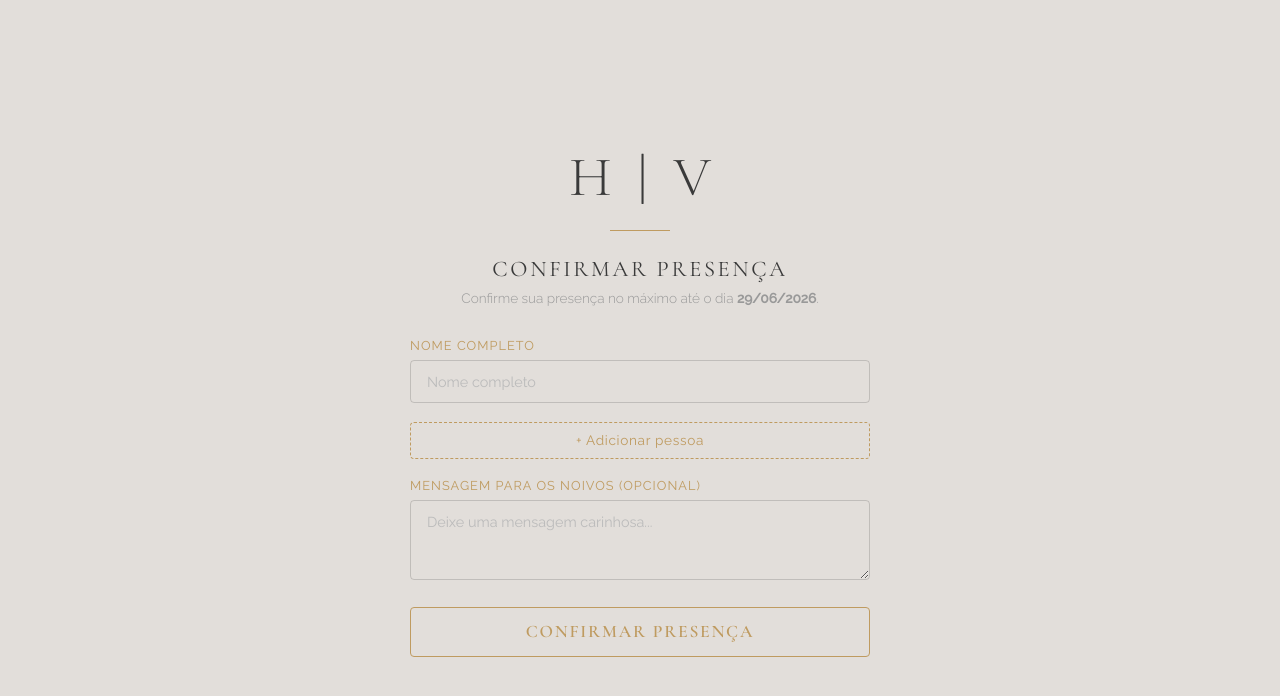
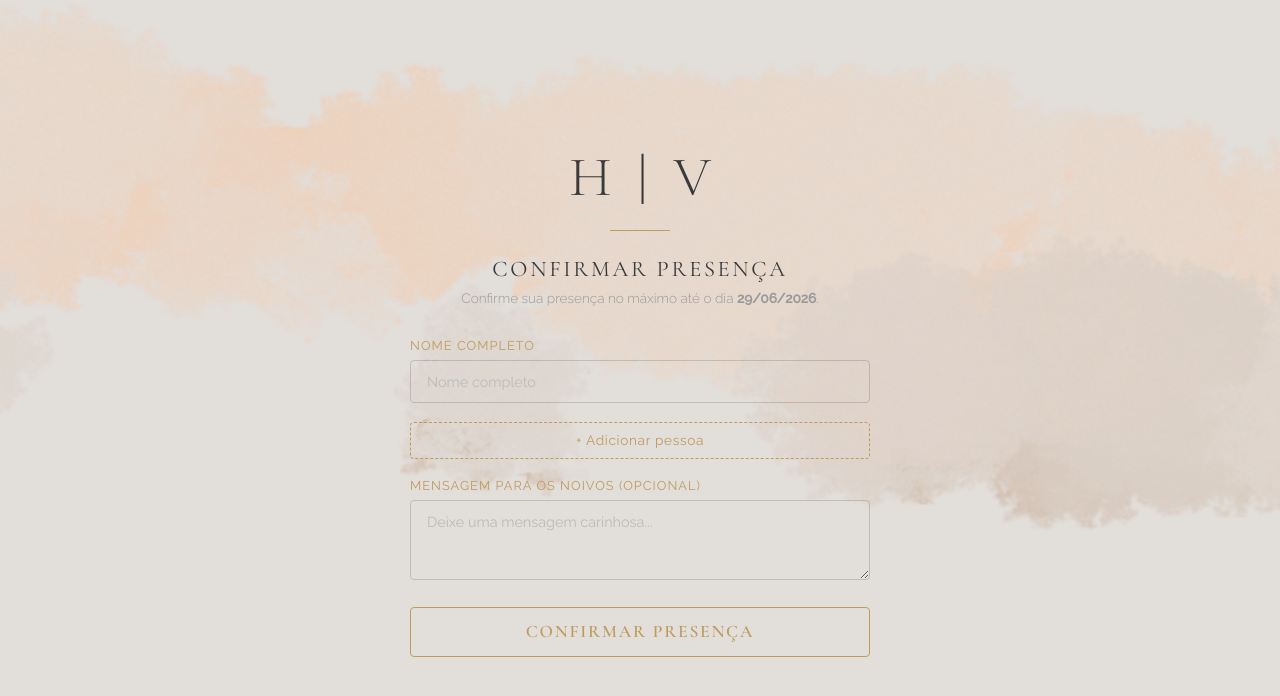
Before and after one commit to matheuszufi/H-V, a React (Vite) app: page /confirmar in a window 1280 px wide. Shown: the top 696 px of the page. Built offline with nearby package versions, Linux system fonts and the light colour scheme.

Commit message:
Add clouds background and adjust styles
Add a new clouds image asset and apply it as the background for the RSVP page (cover, centered, no-repeat). Also comment out the .border-radius in global styles to remove rounded corners on affected elements.

```diff
--- a/src/pages/Rsvp.css
+++ b/src/pages/Rsvp.css
@@ -5,6 +5,10 @@
   align-items: center;
   justify-content: center;
   background-color: rgb(226, 222, 218);
+  background-image: url('/images/clouds.png');
+  background-size: cover;
+  background-position: center;
+  background-repeat: no-repeat;
   padding: 2rem;
 }
 
--- a/src/style.css
+++ b/src/style.css
@@ -279,7 +279,7 @@
   text-decoration: none;
   border: 1px solid #bf9b60;
   padding: 0.55rem 1.5rem;
-  border-radius: 4px;
+  /* border-radius: 4px; */
   transition: background 0.3s, color 0.3s;
 }
 
```
Also changed, not shown: public/images/clouds.png (added).
